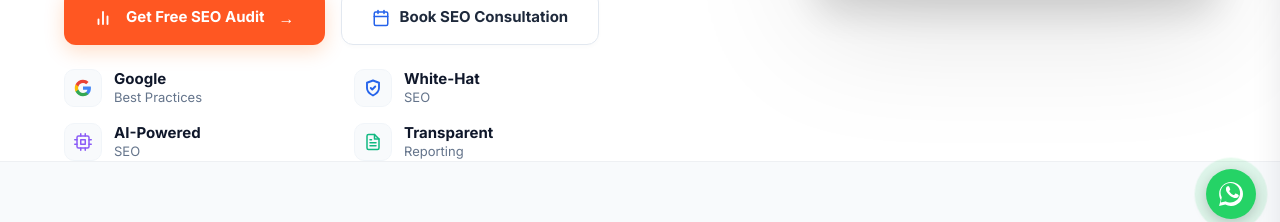
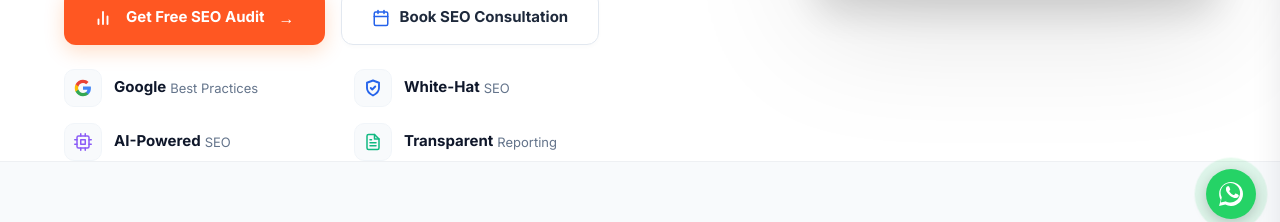
Before and after one commit to Srinivasaraot20/tenx, a Next.js app: page /seo-services in a window 1280 px wide. Shown: the part 487-709 px from the top of the page. Built offline with nearby package versions, Linux system fonts and the light colour scheme; no server answers.

Commit message:
Change SEO hero trust badges text to render on a single line

```diff
--- a/src/app/seo-services/seo-services.css
+++ b/src/app/seo-services/seo-services.css
@@ -383,7 +383,9 @@
 
 .seo-trust-badge-text {
   display: flex;
-  flex-direction: column;
+  flex-direction: row;
+  align-items: center;
+  gap: 4px;
   line-height: 1.25;
 }
 
```
